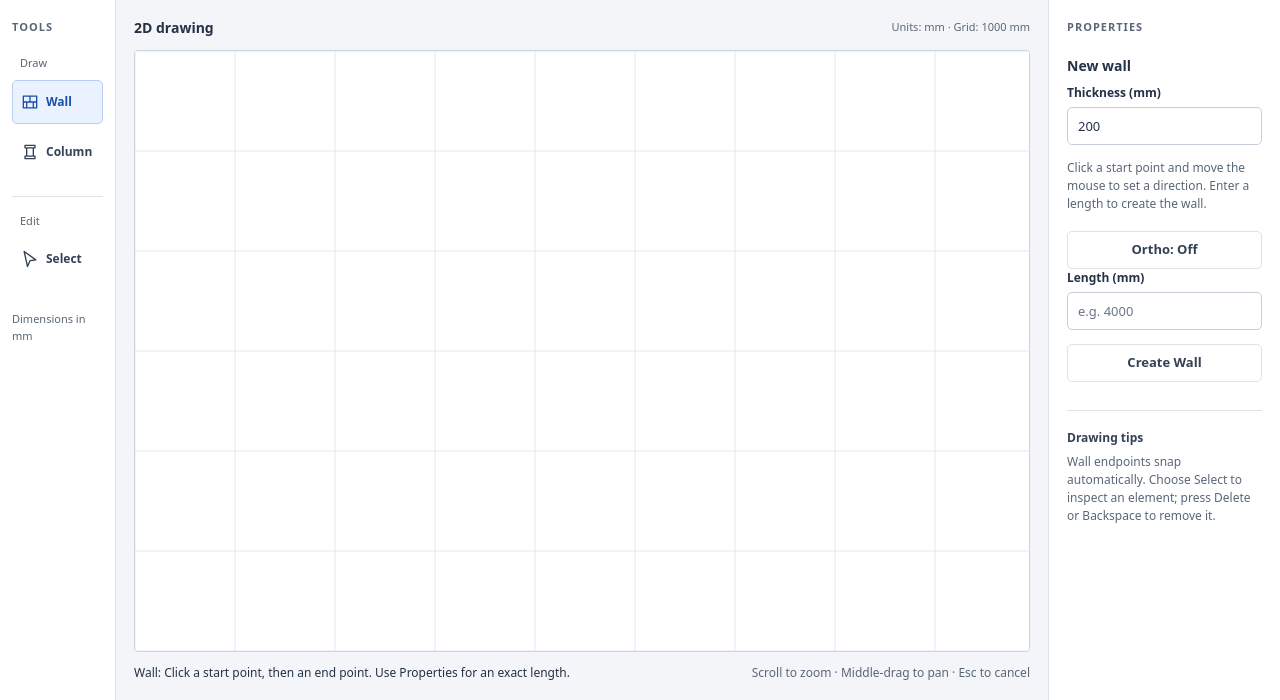
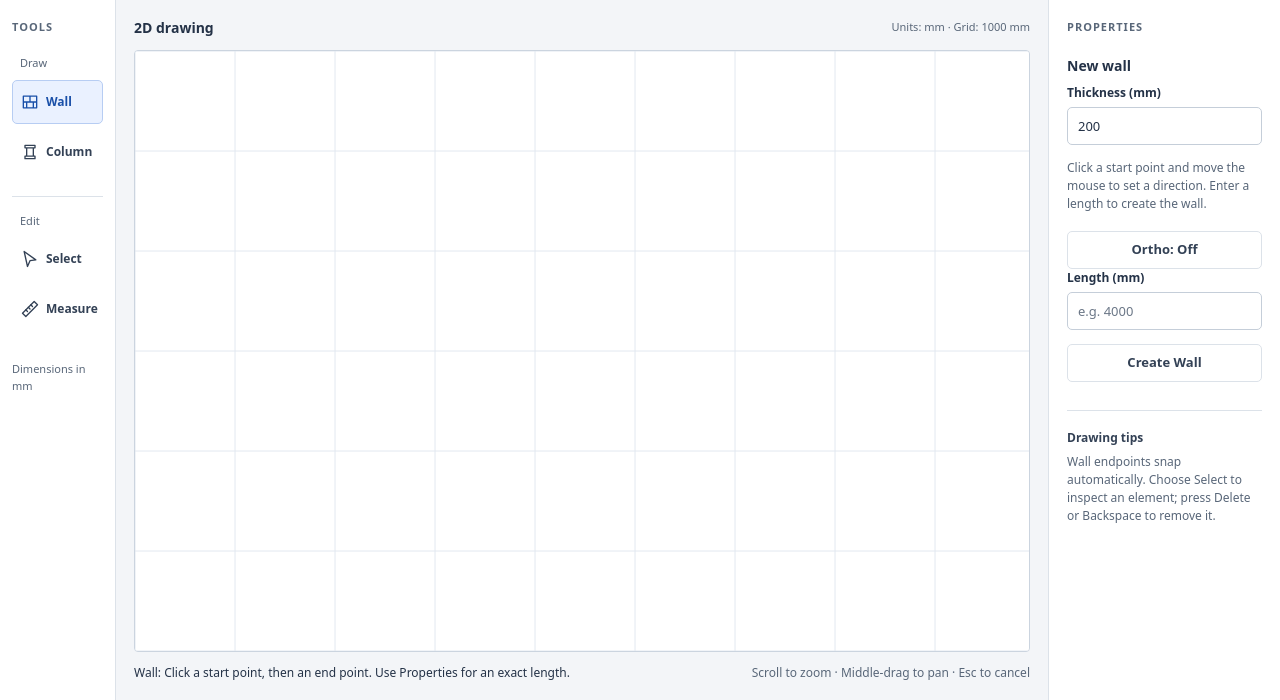
Before and after one commit to Yoni190/mini-cad, a Laravel app: page /editor in a window 1280 px wide. Shown: the part 105-805 px from the top of the page. Run offline with Laravel 12, Linux system fonts and the light colour scheme; style sheets or scripts are compiled from the project's sources; some libraries are stand-ins or nearby versions.

Commit message:
feat: add measure distance tool

```diff
--- a/resources/views/editor.blade.php
+++ b/resources/views/editor.blade.php
@@ -69,6 +69,7 @@
                 <option value="wall">Wall</option>
                 <option value="column">Column</option>
                 <option value="select">Select</option>
+                <option value="measure">Measure</option>
             </select>
             <div class="tool-group" role="group" aria-label="Draw">
                 <p class="group-label">Draw</p>
@@ -91,6 +92,22 @@
                     <span class="tool-tooltip" aria-hidden="true">Select / move <kbd>S</kbd></span>
                 </button>
             </div>
+            <button type="button"
+                    class="tool-button"
+                    data-tool="measure"
+                    aria-pressed="false"
+                    aria-keyshortcuts="M">
+
+                <svg viewBox="0 0 24 24" aria-hidden="true">
+                    <path d="M3 17L17 3L21 7L7 21Z"/>
+                    <path d="M10 10L12 12M13 7L15 9M7 13L9 15"/>
+                </svg>
+
+                <span>Measure</span>
+                <span class="tool-tooltip" aria-hidden="true">
+                    Measure distance <kbd>M</kbd>
+                </span>
+            </button>
             <p class="tool-note">Dimensions in mm</p>
         </aside>
 
```
